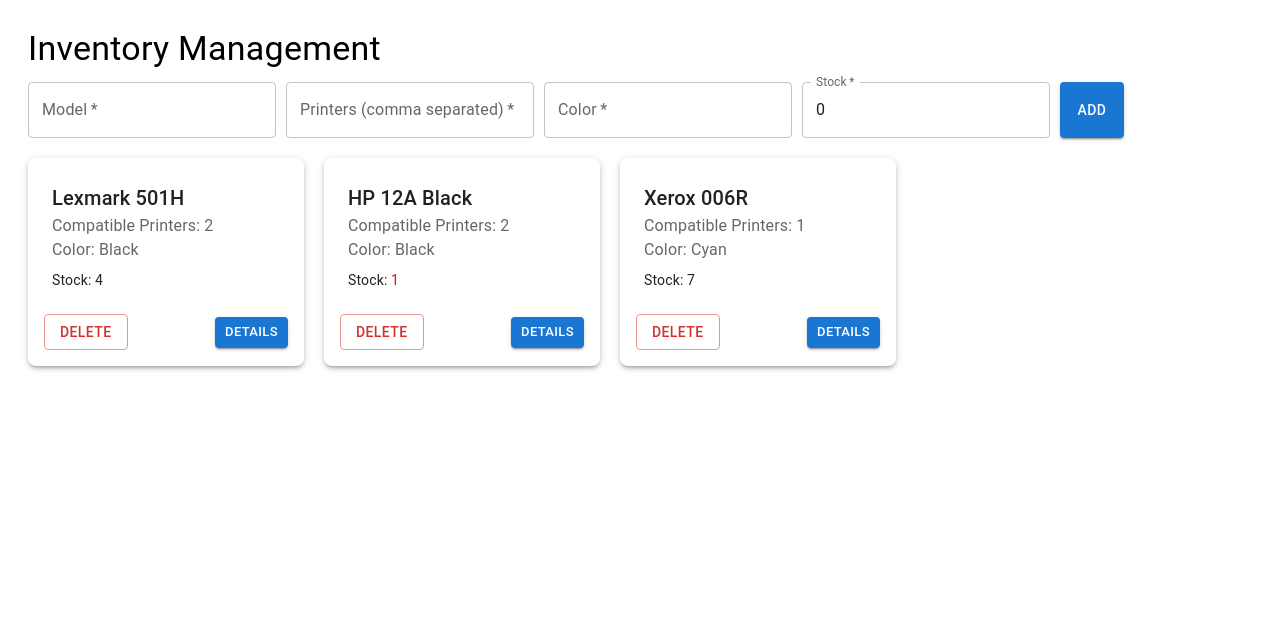
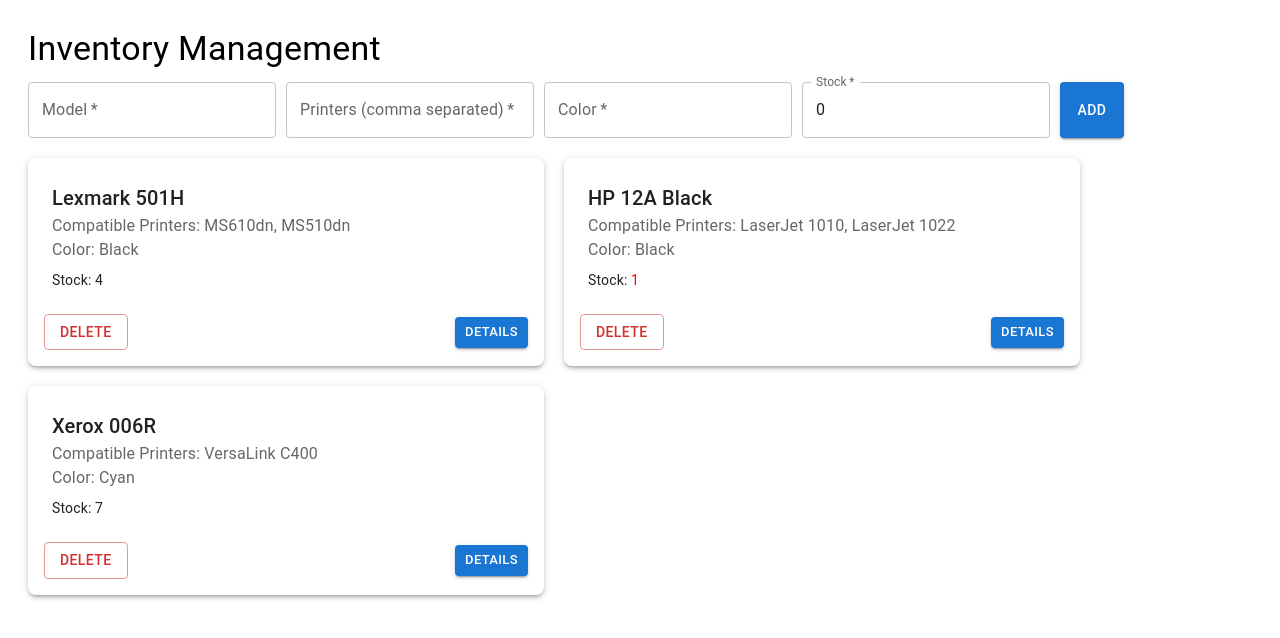
Before and after one commit to armani79/TonerManagerFrontend, a React (Vite) app: page /inventory in a window 1280 px wide. Shown: the top 638 px of the page. Built offline with nearby package versions, Linux system fonts and the light colour scheme; sample sign-in values are in the browser's storage.

Commit message:
adjusted card width

```diff
--- a/src/components/TonerCard.jsx
+++ b/src/components/TonerCard.jsx
@@ -5,19 +5,25 @@
    Typography,
    Button,
    Checkbox,
+   TextField,
 } from "@mui/material";
+
+import { useState } from "react";
 
 export default function TonerCard({
    toner,
    mode = "inventory",
    onDelete,
+   onCheckout,
    onSelect,
    selected = false,
 }) {
+   const [qty, setQty] = useState(1);
+
    return (
       <Card
          sx={{
-            width: 260,
+            width: 500,
             borderRadius: 2,
             boxShadow: 3,
             padding: 1,
@@ -29,7 +35,10 @@
          <CardContent>
             <Typography variant="h6">{toner.model}</Typography>
             <Typography color="text.secondary">
-               Compatible Printers: {toner.printers?.length}
+               Compatible Printers:{" "}
+               {Array.isArray(toner.printers)
+                  ? toner.printers.join(", ")
+                  : toner.printers}
             </Typography>
             <Typography color="text.secondary">Color: {toner.color}</Typography>
             <Typography variant="body2" sx={{ marginTop: 1 }}>
@@ -41,13 +50,6 @@
             </Typography>
          </CardContent>
          <CardActions sx={{ justifyContent: "space-between" }}>
-            {mode === "checkout" && (
-               <Checkbox
-                  checked={selected}
-                  onChange={(e) => onSelect(toner.id, e.target.checked)}
-               />
-            )}
-
             {mode === "inventory" && (
                <Button
                   variant="outlined"
@@ -56,6 +58,27 @@
                >
                   Delete
                </Button>
+            )}
+
+            {mode === "checkout" && (
+               <>
+                  <TextField
+                     label="Qty"
+                     type="number"
+                     size="small"
+                     value={qty}
+                     onChange={(e) => setQty(Number(e.target.value))}
+                     inputProps={{ min: 1 }}
+                     sx={{ width: 80 }}
+                  />
+                  <Button
+                     variant="contained"
+                     color="primary"
+                     onClick={() => onCheckout(toner.id, qty)}
+                  >
+                     Checkout
+                  </Button>
+               </>
             )}
             <Button
                size="small"
```
